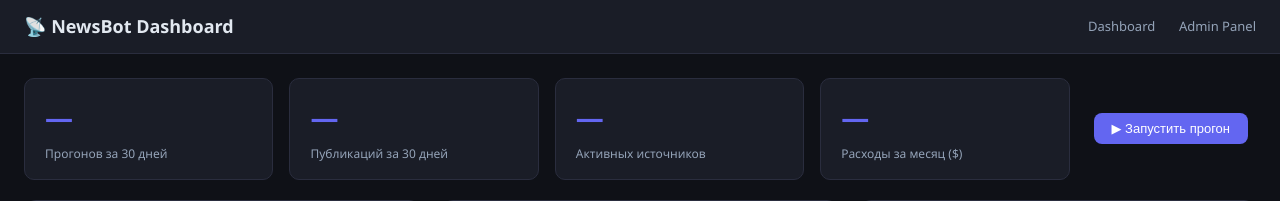
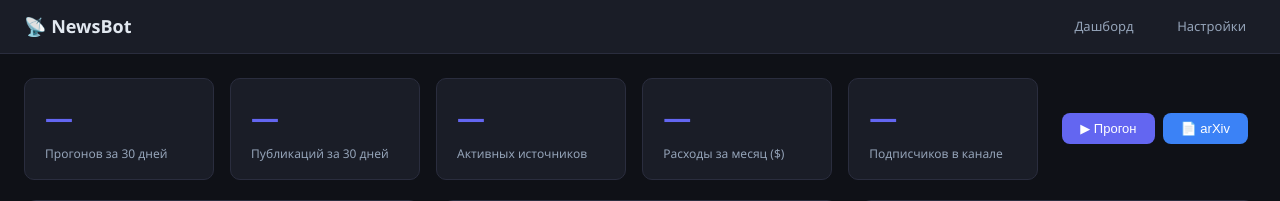
Before and after one commit to iRatG/tg_news_bot, a FastAPI app: template web/templates/dashboard.html in a window 1280 px wide. Shown: the top 201 px of the page. Run offline with FastAPI, Linux system fonts and the light colour scheme; the template is opened without the code that fills it, so the values that code supplies are empty; parts of the project's set-up code (start-up, migrations or seed data) failed here and were passed over.

Commit message:
feat: navigation, channel stats, arxiv prompt improvements
Navigation:
- base.html: active state highlight on nav links (Dashboard/Настройки)
- sqladmin: add "← Dashboard" link via BaseView redirect

Dashboard:
- New card: subscriber count from Telegram Bot API (getChatMemberCount)
- New button: "📄 arXiv" — manual arXiv run without API call
- /api/dashboard/channel_stats endpoint

arXiv:
- arxiv_max_papers: 1 (was 2) — one paper per run by default
- pipeline.py fallback default: "1"
- migrate script default: "1"
- Improved Russian translation in prompts:
  fine-tuning→дообучение, training→обучение, reasoning→рассуждение,
  benchmark→тест производительности, retrieval→поиск/извлечение
  Only English kept: LLM, AI, arXiv, API, GitHub, RAG, RLHF, LoRA, MoE, RL

Local test: 9 ok / 0 errors / 2 skipped

Co-Authored-By: Claude Sonnet 4.6 <noreply@anthropic.com>

```diff
--- a/core/pipeline.py
+++ b/core/pipeline.py
@@ -504,7 +504,7 @@ async def run_arxiv_pipeline(run_id: int) -> None:
     logger.info(f"[pipeline] === ARXIV ПРОГОН #{run_id} НАЧАТ ===")
 
     try:
-        max_papers = int(await get_setting("arxiv_max_papers", "2"))
+        max_papers = int(await get_setting("arxiv_max_papers", "1"))
 
         # ── Шаг 1: Обеспечить наличие источника 'arXiv API' ──────────────────
         async with async_session_factory() as session:
--- a/scripts/migrate_add_arxiv_seen.py
+++ b/scripts/migrate_add_arxiv_seen.py
@@ -56,7 +56,7 @@ settings_rows = [
      "Включить автоматический запуск arXiv агента (true/false)"),
     ("arxiv_schedule_hour", "18",
      "Час ежедневного запуска arXiv агента (МСК, 0-23)"),
-    ("arxiv_max_papers", "2",
+    ("arxiv_max_papers", "1",
      "Максимальное количество бумаг за один arXiv прогон"),
 ]
 
--- a/web/templates/base.html
+++ b/web/templates/base.html
@@ -41,8 +41,11 @@
             margin-left: 20px;
             font-size: 13px;
             transition: color 0.2s;
+            padding: 4px 10px;
+            border-radius: 6px;
         }
-        header nav a:hover { color: var(--text); }
+        header nav a:hover { color: var(--text); background: rgba(255,255,255,0.05); }
+        header nav a.active { color: var(--text); background: var(--border); }
         main { padding: 24px; max-width: 1400px; margin: 0 auto; }
         .grid {
             display: grid;
@@ -129,12 +132,20 @@
 </head>
 <body>
     <header>
-        <h1>📡 NewsBot Dashboard</h1>
+        <h1>📡 NewsBot</h1>
         <nav>
-            <a href="/dashboard">Dashboard</a>
-            <a href="/admin">Admin Panel</a>
+            <a href="/dashboard" id="nav-dashboard">Дашборд</a>
+            <a href="/admin" id="nav-admin">Настройки</a>
         </nav>
     </header>
+    <script>
+        // Подсвечиваем активную ссылку
+        (function() {
+            const path = window.location.pathname;
+            if (path.startsWith('/dashboard')) document.getElementById('nav-dashboard').classList.add('active');
+            if (path.startsWith('/admin'))     document.getElementById('nav-admin').classList.add('active');
+        })();
+    </script>
     <main>
         {% block content %}{% endblock %}
     </main>
--- a/web/templates/dashboard.html
+++ b/web/templates/dashboard.html
@@ -21,8 +21,13 @@
         <div class="value" id="stat-cost">—</div>
         <div class="label">Расходы за месяц ($)</div>
     </div>
-    <div style="display:flex;align-items:center;padding:0 8px;">
-        <button class="run-btn" id="run-btn" onclick="triggerRun()">▶ Запустить прогон</button>
+    <div class="stat">
+        <div class="value" id="stat-subscribers">—</div>
+        <div class="label">Подписчиков в канале</div>
+    </div>
+    <div style="display:flex;align-items:center;gap:8px;padding:0 8px;">
+        <button class="run-btn" id="run-btn" onclick="triggerRun()">▶ Прогон</button>
+        <button class="run-btn" id="arxiv-btn" onclick="triggerArxiv()" style="background:var(--blue)">📄 arXiv</button>
     </div>
 </div>
 
@@ -324,7 +329,7 @@ function renderPosts(posts) {
 }
 
 // ── Stat cards ────────────────────────────────────────────────────────────────
-function updateStats(funnel, costs, sourcesData) {
+function updateStats(funnel, costs, sourcesData, channelStats) {
     document.getElementById('stat-total-runs').textContent =
         funnel.total_runs ?? '—';
     document.getElementById('stat-published').textContent =
@@ -333,17 +338,43 @@ function updateStats(funnel, costs, sourcesData) {
         sourcesData.length ?? '—';
     const totalCost = (costs?.total_usd ?? 0).toFixed(4);
     document.getElementById('stat-cost').textContent = '$' + totalCost;
+
+    const cnt = channelStats?.member_count;
+    document.getElementById('stat-subscribers').textContent =
+        cnt != null ? cnt.toLocaleString('ru') : '—';
+}
+
+// ── arXiv run trigger ─────────────────────────────────────────────────────────
+async function triggerArxiv() {
+    const btn = document.getElementById('arxiv-btn');
+    btn.disabled    = true;
+    btn.textContent = '⏳ arXiv...';
+    try {
+        const resp = await fetch('/api/pipeline/run_arxiv', { method: 'POST' });
+        const data = await resp.json();
+        if (resp.ok) {
+            showToast(`✓ arXiv прогон #${data.run_id} запущен`);
+        } else {
+            showToast('Ошибка: ' + (data.detail ?? 'неизвестная'), 5000);
+        }
+    } catch (err) {
+        showToast('Сетевая ошибка: ' + err.message, 5000);
+    } finally {
+        btn.disabled    = false;
+        btn.textContent = '📄 arXiv';
+    }
 }
 
 // ── Load all data in parallel ─────────────────────────────────────────────────
 async function loadDashboard() {
     try {
-        const [funnelRaw, sources, timelineRaw, costsRaw, posts] = await Promise.all([
+        const [funnelRaw, sources, timelineRaw, costsRaw, posts, channelStats] = await Promise.all([
             fetch('/api/dashboard/funnel').then(r => r.json()),
             fetch('/api/dashboard/sources').then(r => r.json()),
             fetch('/api/dashboard/timeline').then(r => r.json()),
             fetch('/api/dashboard/costs').then(r => r.json()),
             fetch('/api/dashboard/recent_posts').then(r => r.json()),
+            fetch('/api/dashboard/channel_stats').then(r => r.json()),
         ]);
 
         // Трансформация воронки: массив агентов → плоский объект для renderFunnel
@@ -383,7 +414,7 @@ async function loadDashboard() {
             },
         };
 
-        updateStats(funnel, costs, sources);
+        updateStats(funnel, costs, sources, channelStats);
         renderFunnel(funnel);
         renderSources(sources);
         renderReject({ labels: [], counts: [] });
```
Also changed, not shown: agents/arxiv_agent.py (+22 -7 lines), web/admin.py (+19 -0 lines), web/dashboard.py (+29 -0 lines).
